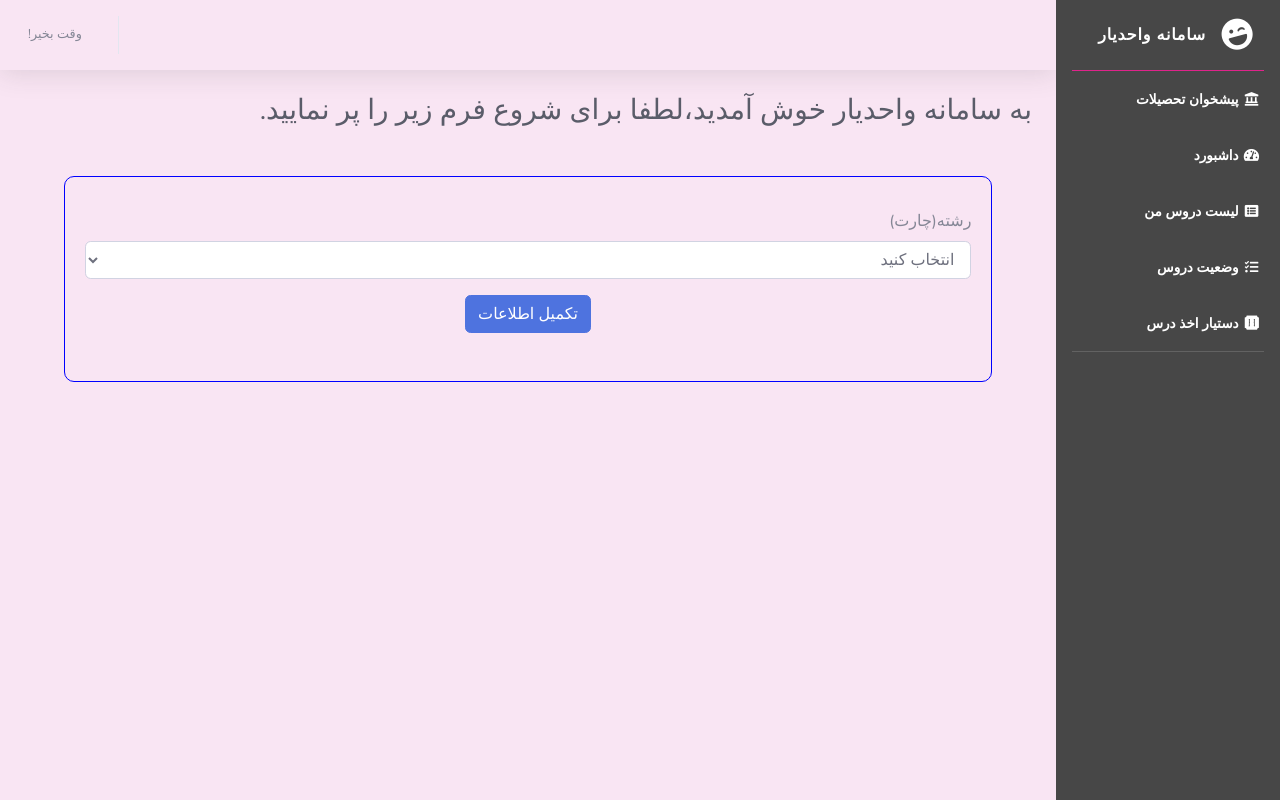
After one commit to parisaqomi/vahedyar2, a Django app: page /newStudy in a window 1280 px wide. The commit adds this page. Run offline with Django 3.2, Linux system fonts and the light colour scheme; data comes from the database, SQL or seed files in the repository; both versions use the stored data as it was after the commit; some libraries are stand-ins or nearby versions.

Commit message:
new study form

```diff
--- /dev/null
+++ b/core/templates/core/NewStudyForm.html
@@ -0,0 +1,40 @@
+{% extends "core/layout.html" %}
+{% block title %}
+{% endblock title %}
+
+{% block edu %}
+{% endblock edu %}
+
+{% block content %}
+
+                <div class="container-fluid">
+
+                    <div class="text-right mb-4">
+                        <h1 class="h3 mb-5 text-gray-800">به سامانه  واحدیار خوش آمدید،لطفا برای شروع فرم زیر را پر نمایید.</h1>
+                    </div>
+
+                    <div class="row text-center">
+                        <form class="ftform">
+                            <div class="form-group row">
+                                    <label for="inputState">رشته(چارت)</label>
+                                    <select id="inputState" class="form-control">
+                                      <option selected>انتخاب کنید</option>
+                                      {% for chart in charts  %}
+                                        <option>{{chart}}</option>
+                                      {% endfor %}
+
+
+                                    </select>
+                            </div>
+                            <div class="form-group row">
+                                <div class="col-sm-12">
+                                    <button type="submit" class="btn btn-primary"> تکمیل اطلاعات </button>
+                                </div>
+                            </div>
+                        </form>
+
+                    </div>
+
+                </div>
+
+ {% endblock content %}
--- a/core/views.py
+++ b/core/views.py
@@ -49,11 +49,12 @@ def get_courseSituation(request,study_id):
     if request.method == 'POST':
         pass
 
-def get_ftForm(request):
+def get_study(request):
     if request.method =="GET":
-            universities = University.objects.all()
-            return render(request, 'core/first-time-form.html',
-                {'universities':universities })
+
+            charts = Chart.objects.all()
+            return render(request, 'core/NewStudyForm.html',
+                {'charts':charts })
 
 def get_login(request):
     if request.method =="GET":
--- a/vahedyar/urls.py
+++ b/vahedyar/urls.py
@@ -24,7 +24,7 @@ urlpatterns = [
     path('courseAssistant/<int:study_id>/', views.get_courseAssistant, name='courseAssistant'),
     path('courseList/<int:study_id>/', views.get_courseList, name='courseList'),
     path('courseSituation/<int:study_id>/', views.get_courseSituation, name='courseSituation'),
-    path('ftForm', views.get_ftForm , name='ftForm'),
+    path('newStudy', views.get_study , name='newStudyFrom'),
     path('login', views.do_login , name='login'),
     path('logout', views.do_logout , name='logout'),
     path('404', views.get_404),
```
Also changed, not shown: core/templates/core/index.html (+11 -0 lines), core/templates/core/NewStudyForm-bak.html (renamed from core/templates/core/first-time-form.html), db.sqlite3.
